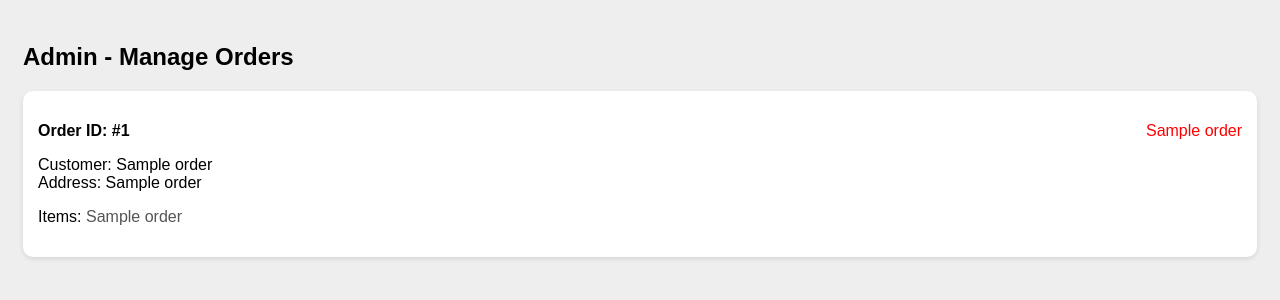
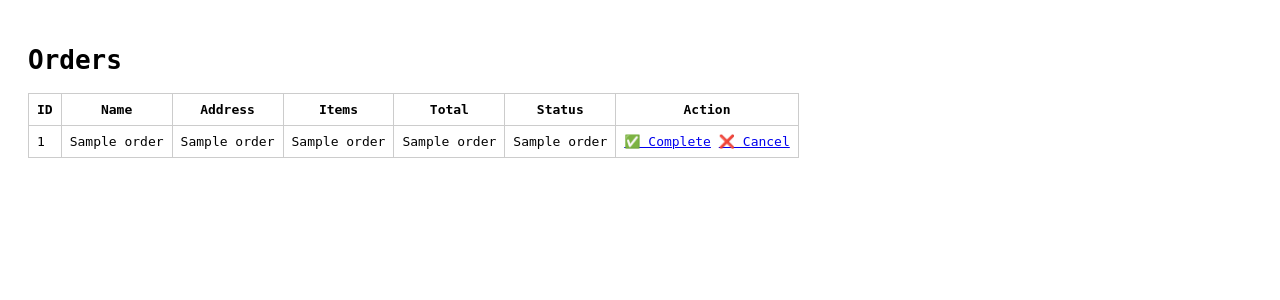
Before and after one commit to roppar22-art/my-drink-shop, a Flask app: template templates/admin.html in a window 1280 px wide. Shown: the top 300 px of the page. Run offline with Flask 3, Linux system fonts and the light colour scheme; the template is opened without the code that fills it: most values are stand-ins (such as "Sample title", 1, 10 or a date in 2020).

Commit message:
Update admin.html

```diff
--- a/templates/admin.html
+++ b/templates/admin.html
@@ -1,27 +1,2 @@
 <!DOCTYPE html>
-<html>
-<head>
-    <meta name="viewport" content="width=device-width, initial-scale=1.0">
-    <title>Admin Panel</title>
-    <style>
-        body { font-family: sans-serif; background: #eee; padding: 15px; }
-        .box { background: white; padding: 15px; border-radius: 10px; margin-bottom: 15px; box-shadow: 0 2px 5px rgba(0,0,0,0.1); }
-        .btn { padding: 10px 15px; border: none; border-radius: 5px; color: white; font-weight: bold; cursor: pointer; text-decoration: none; margin-right: 10px; font-size: 0.8rem; }
-    </style>
-</head>
-<body>
-    <h2>Admin - Manage Orders</h2>
-    {% for o in orders %}
-    <div class="box">
-        <p><b>Order ID: #{{ o[0] }}</b> <span style="float:right; color:red;">{{ o[4] }}</span></p>
-        <p>Customer: {{ o[1] }}<br>Address: {{ o[2] }}</p>
-        <p>Items: <span style="color:#555;">{{ o[3] }}</span></p>
-
-        {% if o[4] == 'Pending' %}
-        <a href="/update_status/{{ o[0] }}/Confirmed?pw={{ pw }}" class="btn" style="background:green;">CONFIRM</a>
-        <a href="/update_status/{{ o[0] }}/Cancelled?pw={{ pw }}" class="btn" style="background:red;">CANCEL</a>
-        {% endif %}
-    </div>
-    {% endfor %}
-</body>
-</html>
+<html><head><title>Admin</title><style>body{font-family:monospace; padding:20px;} table{border-collapse:collapse;} td,th{border:1px solid #ccc; padding:8px;}</style></head><body><h1>Orders</h1><table><tr><th>ID</th><th>Name</th><th>Address</th><th>Items</th><th>Total</th><th>Status</th><th>Action</th></tr>{% for o in orders %}<tr><td>{{ o[0] }}</td><td>{{ o[1] }}</td><td>{{ o[2] }}</td><td>{{ o[3][:50] }}</td><td>{{ o[4] }}</td><td>{{ o[5] }}</td><td><a href="{{ url_for('update_status', id=o[0], new_status='Completed', pw=pw) }}">✅ Complete</a> <a href="{{ url_for('update_status', id=o[0], new_status='Cancelled', pw=pw) }}">❌ Cancel</a></td></tr>{% endfor %}</table></body></html>
```
